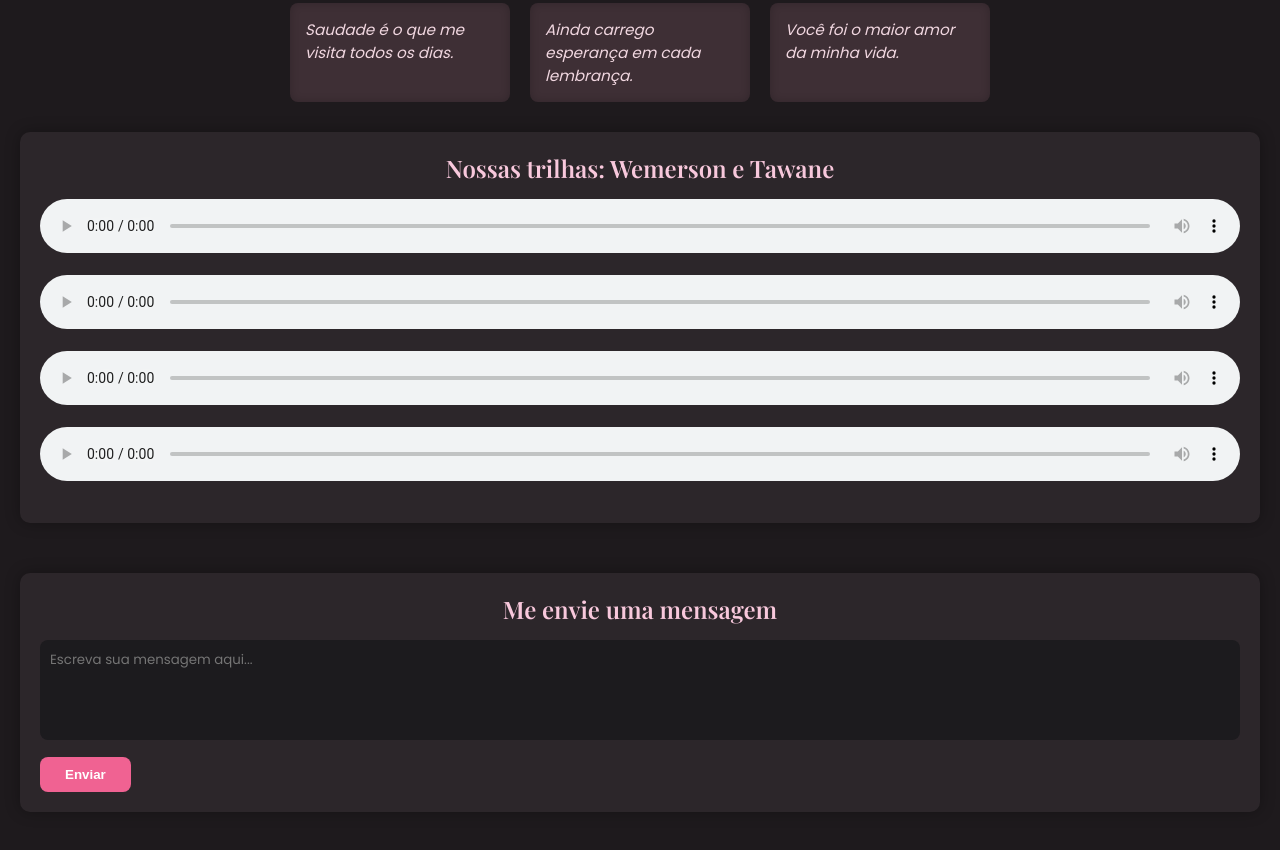
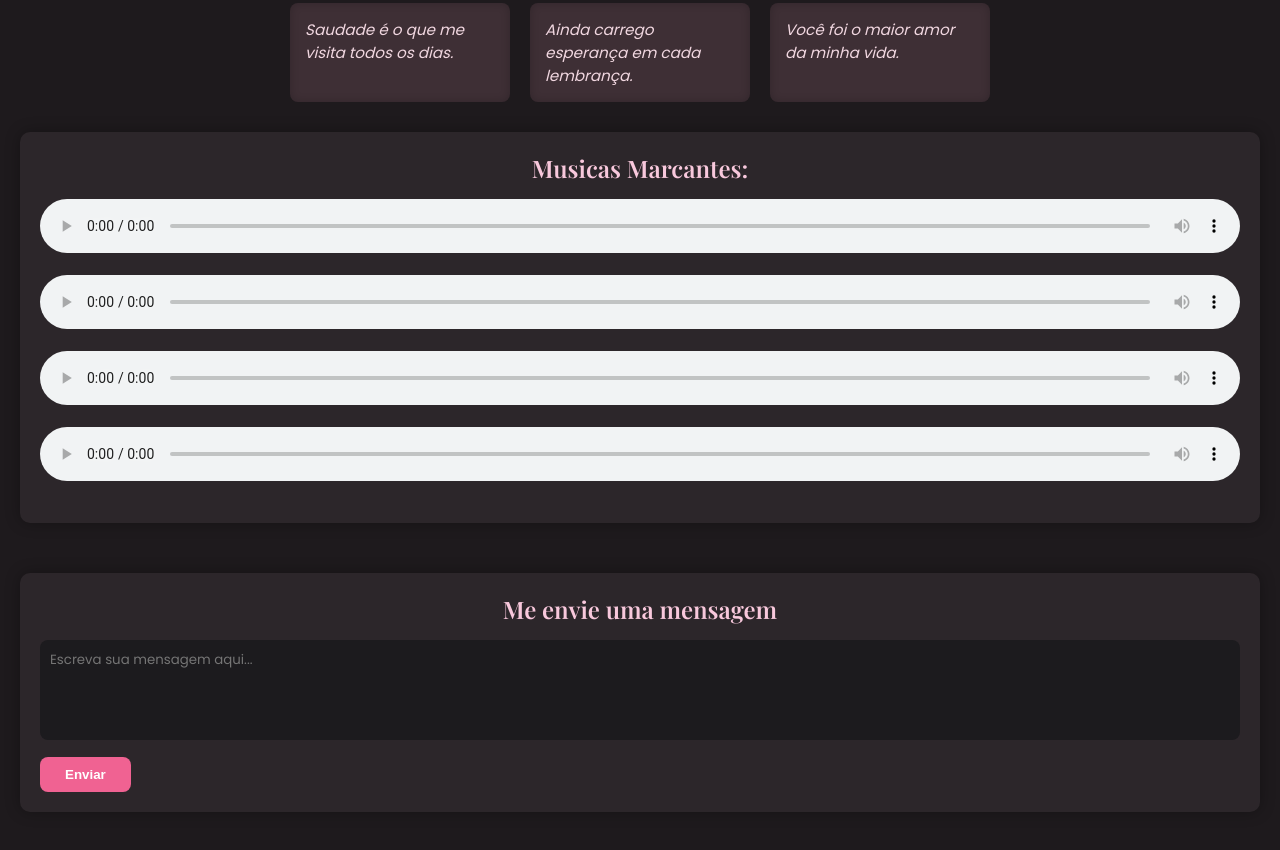
Before and after one commit to wemersonfontineles/tne, a plain HTML site: page index.html in a window 1280 px wide. Shown: the part 912-1762 px from the top of the page. Drawn offline with nearby package versions, Linux system fonts and the light colour scheme.

Commit message:
Update index.html

```diff
--- a/index.html
+++ b/index.html
@@ -178,7 +178,7 @@
   </div>
 
   <section class="music">
-    <h2>Nossas trilhas: Wemerson e Tawane</h2>
+    <h2>Musicas Marcantes:</h2>
     <div class="music-player">
       <audio controls>
         <source src="WhatsApp Audio 2025-07-24 at 13.49.16.mp4" type="audio/mp3">
```
